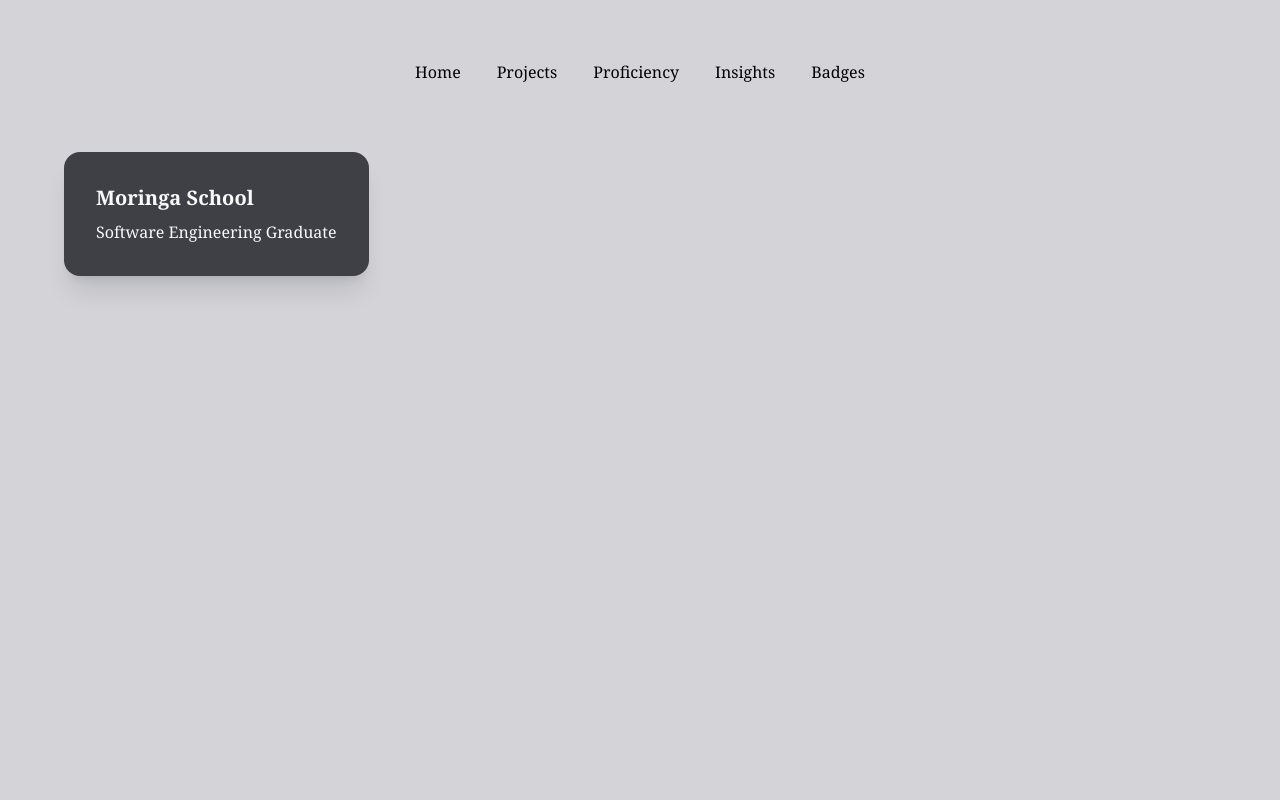
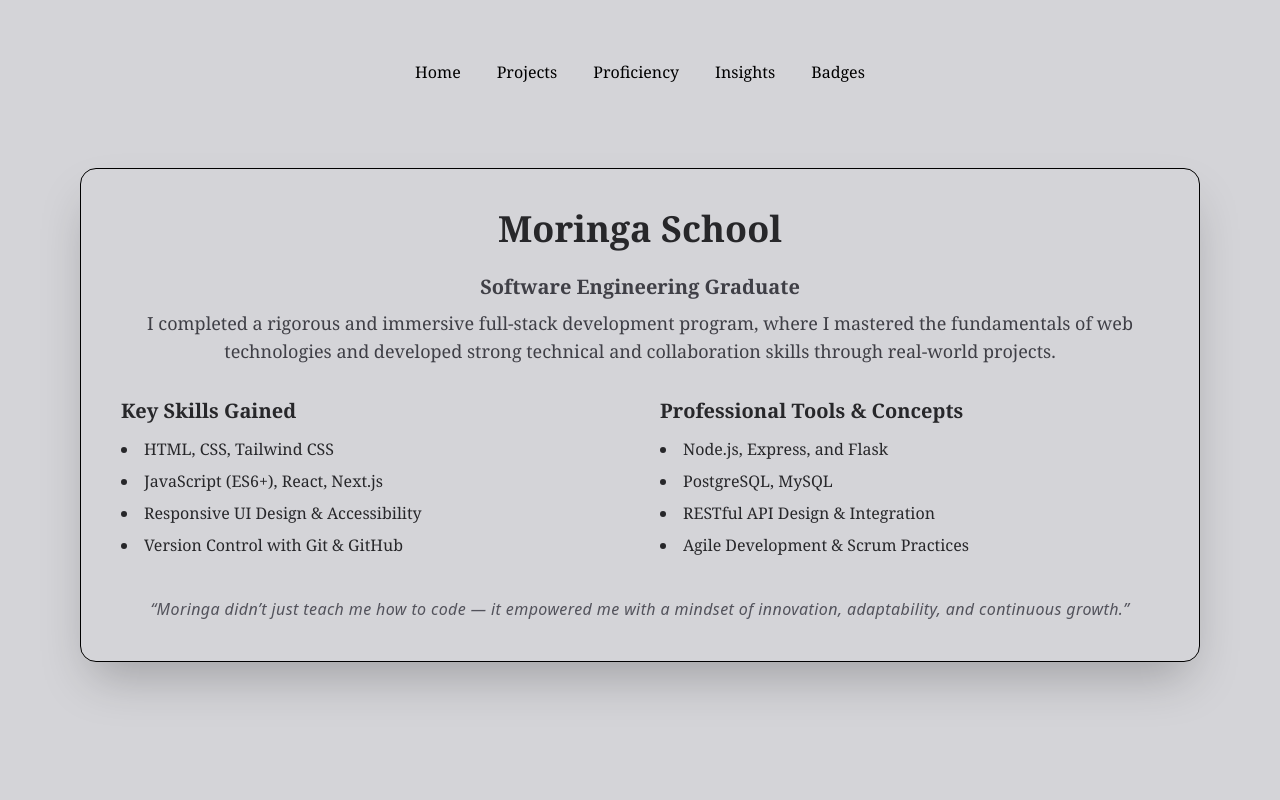
Before and after one commit to Genevive-Mbesi/Portfolio, a React (Create React App) app in the folder portfolio/: page /associations in a window 1280 px wide. Shown: the top 800 px of the page. Built offline with nearby package versions, Linux system fonts and the light colour scheme.

Commit message:
proficiency

```diff
--- a/portfolio/src/components/associations.jsx
+++ b/portfolio/src/components/associations.jsx
@@ -1,29 +1,62 @@
-import React from 'react'
-import './base.css';
-
+import React from "react";
+import { motion } from "framer-motion";
+import "./base.css";
 
 function Associations() {
-    return (
-        <>
-        <div className='min-h-screen sections-container'>
-          <div className='section-links font-serif'>
-            <div className="card-container">
-              <div className="card w-100 bg-zinc-700 shadow-xl">
+  return (
+    <div className="min-h-screen bg-zinc-300 py-12 px-4 md:px-20">
+      <motion.div
+        className="max-w-6xl mx-auto"
+        initial={{ opacity: 0, y: 40 }}
+        animate={{ opacity: 1, y: 0 }}
+        transition={{ duration: 0.8 }}
+      >
+        <motion.div
+          className="bg-zinc-300 border border-black rounded-2xl shadow-2xl p-10"
+          initial={{ scale: 0.95, opacity: 0 }}
+          animate={{ scale: 1, opacity: 1 }}
+          transition={{ duration: 0.8, delay: 0.2 }}
+        >
+          <h2 className="text-4xl font-bold font-serif text-center text-zinc-800 mb-6">
+            Moringa School
+          </h2>
 
-                <div className="card-body">
-                  <h2 className="card-title text-zinc-50">
-                    Moringa School
-                    <div className='text-4xl'>
-                      </div>
-                  </h2>
-                  <p className='text-zinc-50'>Software Engineering Graduate</p>
-                </div>
-              </div>
-              </div>
+          <p className="text-center text-zinc-700 text-lg font-serif mb-8">
+            <span className="font-semibold text-xl block mb-2">
+              Software Engineering Graduate
+            </span>
+            I completed a rigorous and immersive full-stack development program, where I mastered the fundamentals of web technologies and developed strong technical and collaboration skills through real-world projects.
+          </p>
+
+          <div className="grid grid-cols-1 md:grid-cols-2 gap-10 text-zinc-800 font-serif">
+            <div>
+              <h3 className="text-xl font-semibold mb-3">Key Skills Gained</h3>
+              <ul className="list-disc list-inside space-y-2">
+                <li>HTML, CSS, Tailwind CSS</li>
+                <li>JavaScript (ES6+), React, Next.js</li>
+                <li>Responsive UI Design & Accessibility</li>
+                <li>Version Control with Git & GitHub</li>
+              </ul>
+            </div>
+
+            <div>
+              <h3 className="text-xl font-semibold mb-3">Professional Tools & Concepts</h3>
+              <ul className="list-disc list-inside space-y-2">
+                <li>Node.js, Express, and Flask</li>
+                <li>PostgreSQL, MySQL</li>
+                <li>RESTful API Design & Integration</li>
+                <li>Agile Development & Scrum Practices</li>
+              </ul>
+            </div>
           </div>
-        </div>
-      </>
-    )
+
+          <div className="mt-10 text-center text-zinc-600 italic tracking-wide">
+            “Moringa didn’t just teach me how to code — it empowered me with a mindset of innovation, adaptability, and continuous growth.”
+          </div>
+        </motion.div>
+      </motion.div>
+    </div>
+  );
 }
 
-export default Associations
+export default Associations;
```
